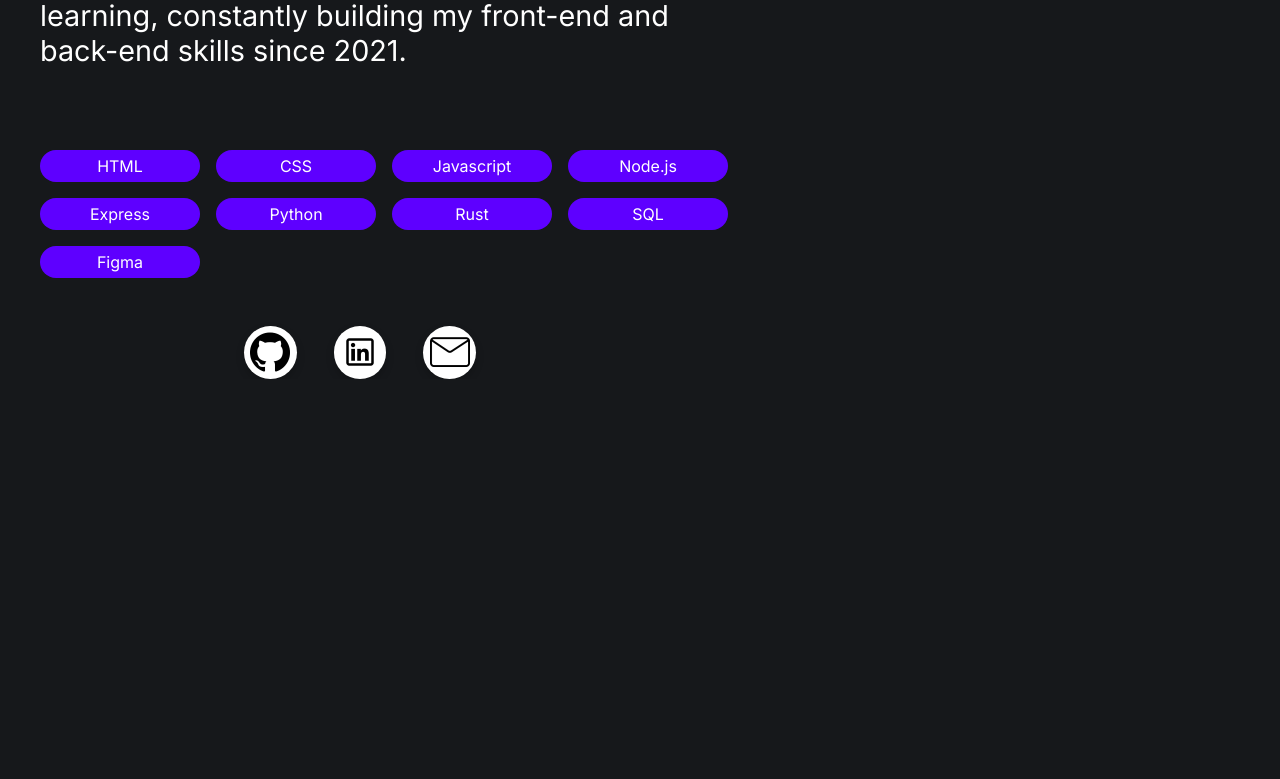
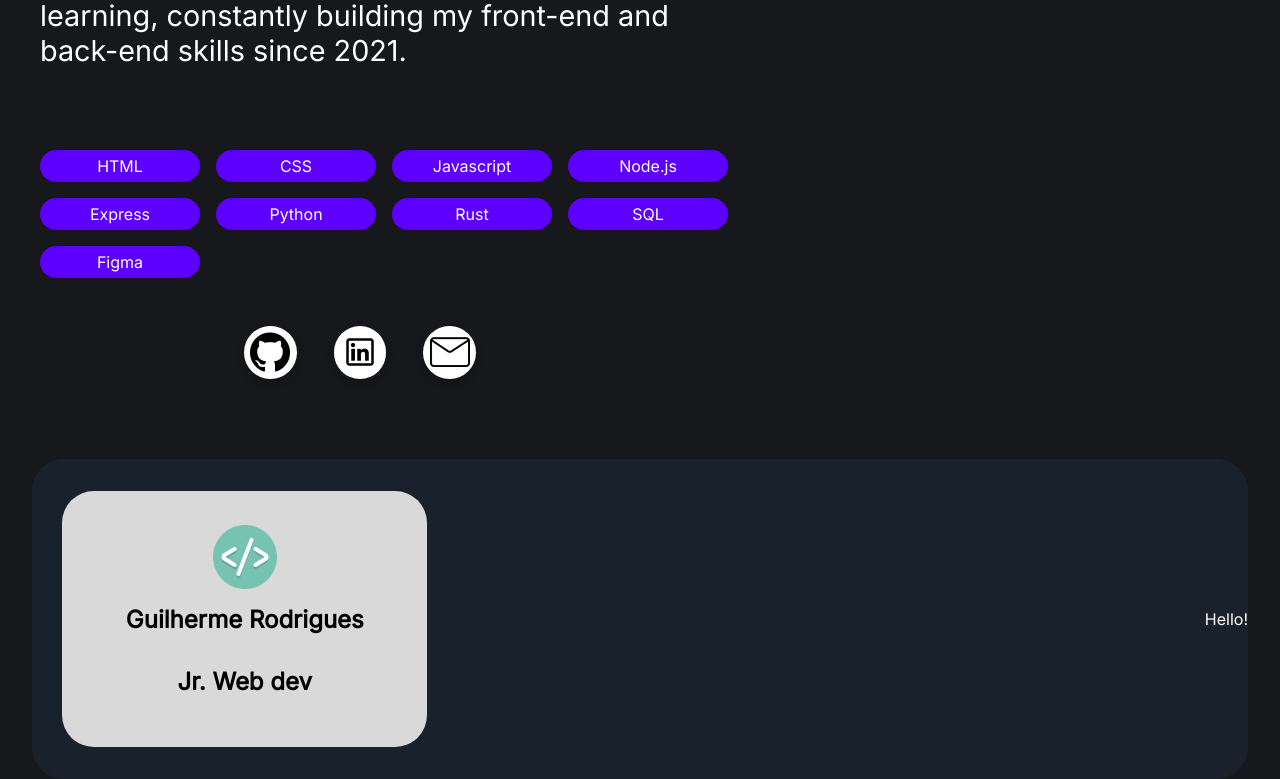
Before and after one commit to Sol-Gui/Portfolio, a plain HTML site: page src/index.html in a window 1280 px wide. Shown: the part 530-1309 px from the top of the page. Before the commit the page ends 909 px from the top, so only its background shows below. Drawn offline with Linux system fonts and the light colour scheme.

Commit message:
starting about me

```diff
--- a/src/index.html
+++ b/src/index.html
@@ -63,5 +63,18 @@
         </div>
     </div>
 
+    <div id="about-me-container">
+        <div id="about-me-profile">
+            <div id="basic-info-container">
+                <img src="assets/imgs/code.png" alt="Simple code icon">
+                <h1>Guilherme Rodrigues</h1>
+                <h1>Jr. Web dev</h1>
+            </div>
+            <div id="advanced-info-container">
+                Hello!
+            </div>
+        </div>
+    </div>
+
 </body>
 </html>
--- a/src/style.css
+++ b/src/style.css
@@ -127,6 +127,48 @@ header {
     transform: scale(1.25);
 }
 
+#about-me-container {
+    display: flex;
+    justify-content: center;
+    align-items: center;
+    width: 100%;
+    margin-top: 5em;
+    margin-bottom: 5em;
+}
+
+#about-me-profile {
+    border-radius: 2em;
+    display: flex;
+    flex-direction: row;
+    justify-content: space-between;
+    align-items: center;
+    width: 95%;
+    background-color: #19222C;
+    height: 20em;
+}
+
+#basic-info-container {
+    display: flex;
+    flex-direction: column;
+    justify-content: center;
+    align-items: center;
+    color: #000000;
+    background-color: #D9D9D9;
+    border-radius: 2em;
+    width: 30%;
+    height: 80%;
+    margin-left: 2.5%;
+}
+
+#basic-info-container img {
+    width: 4em;
+    height: 4em;
+}
+
+#basic-info-container h1 {
+    font-size: 1.5em;
+}
+
 @media (min-width: 1580px) {
     #main-image-container {
         width: 20%;
```
Also changed, not shown: src/assets/imgs/code.png (added), 1 other file.
